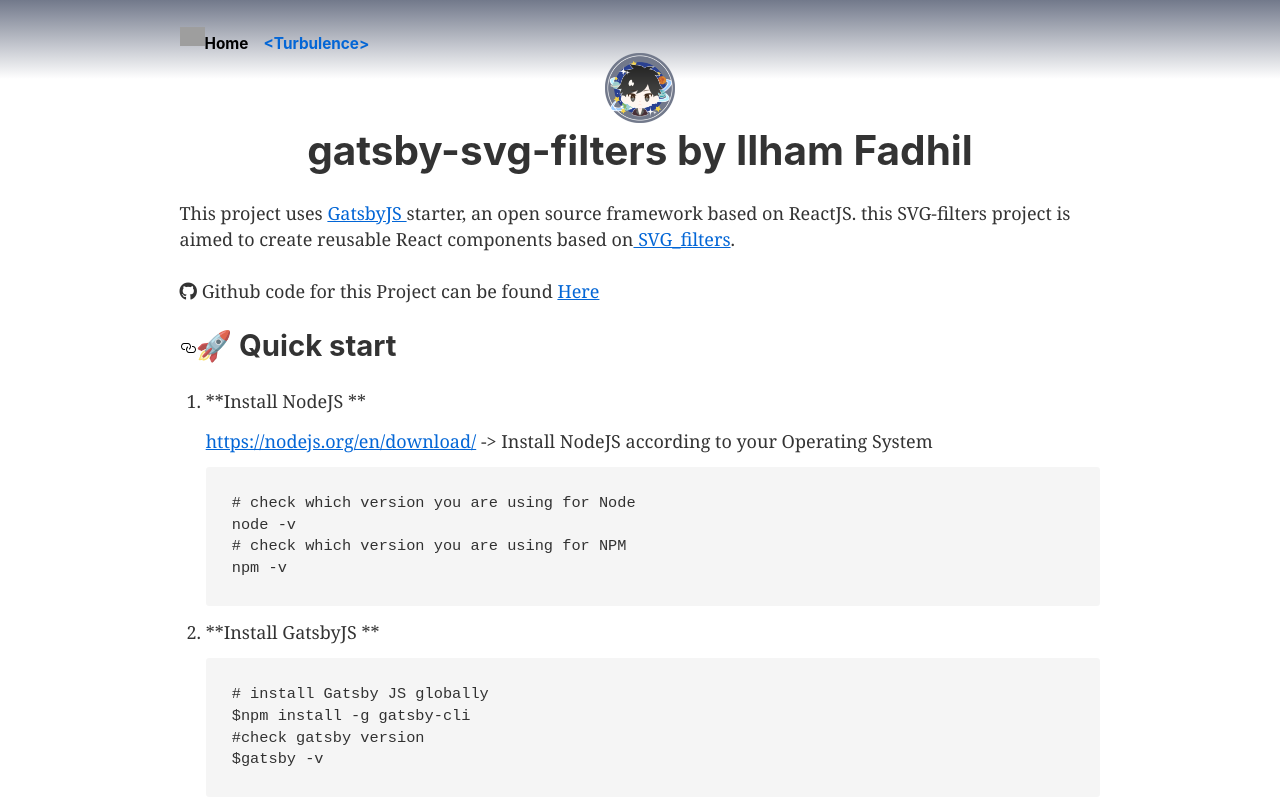
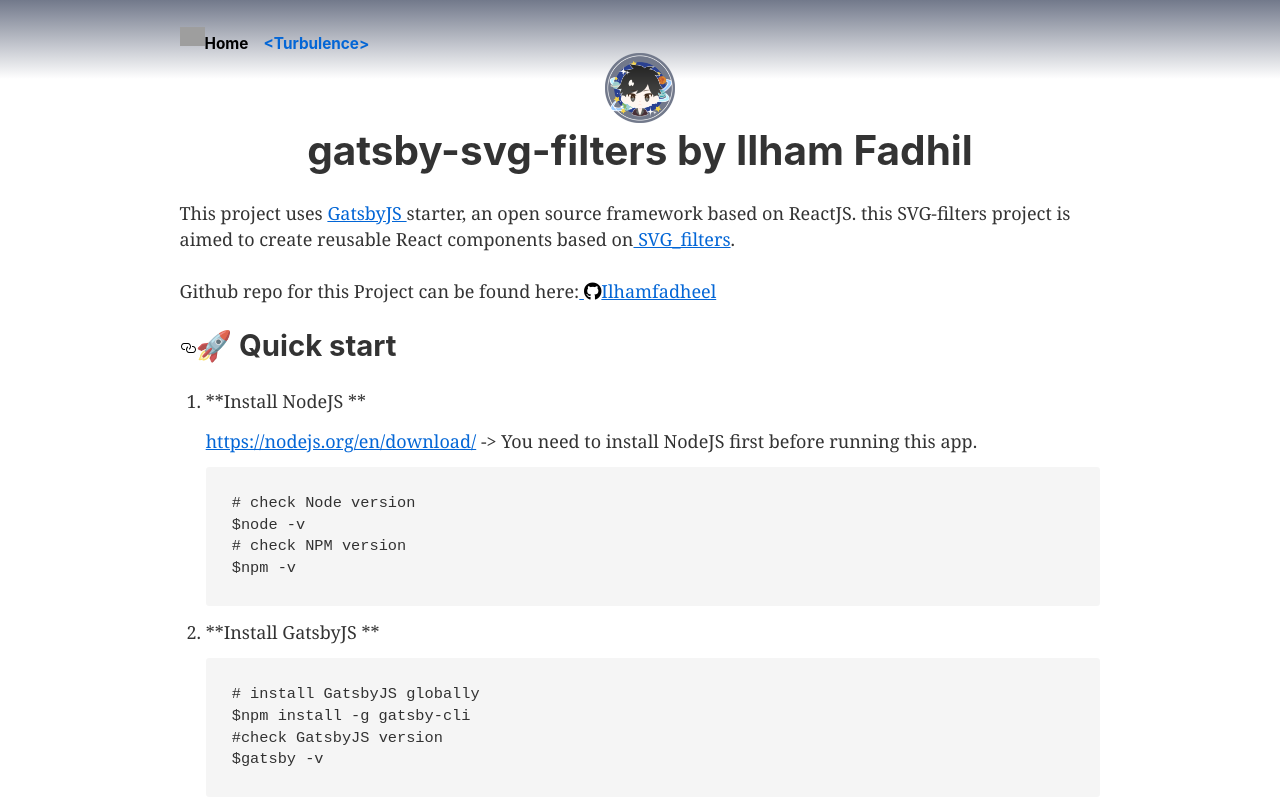
Before and after one commit to ilhamfadheel/gatsby-svg-filters, a Gatsby site: page / in a window 1280 px wide. Shown: the top 800 px of the page. Built offline with nearby package versions, Linux system fonts and the light colour scheme; Gatsby itself is replaced by a stand-in of ours; grey boxes are pictures that could not be loaded.

Commit message:
udpate index

```diff
--- a/src/components/turbulence.css
+++ b/src/components/turbulence.css
@@ -1,7 +1,5 @@
 .backgroundbeach {
-    margin: auto;
-    height: 356px;
-    width: 634px;
+    max-width: "100",
     background-image: url("../images/sea.jpg");
     background-size: cover;
   }
--- a/src/pages/index.js
+++ b/src/pages/index.js
@@ -17,28 +17,30 @@
 </h1>
 <p>This project uses <a href="https://www.gatsbyjs.org/" rel="nofollow"> GatsbyJS </a>
 starter, an open source framework based on ReactJS. this SVG-filters project is aimed to create reusable React components based on
-<a href="//www.w3schools.com/graphics/svg_filters_intro.aspthat" rel="nofollow"> SVG_filters</a>.
+<a href="//www.w3schools.com/graphics/svg_filters_intro.asp" rel="nofollow"> SVG_filters</a>.
 </p>
-<p><i className="fab fa-github"></i> Github code for this Project can be found <a href="https://github.com/ilhamfadheel/gatsby-svg-filters" rel="nofollow"> Here </a>
+<p> Github repo for this Project can be found here:
+   <a href="https://github.com/ilhamfadheel/gatsby-svg-filters" rel="nofollow"> <i className="fab fa-github" style={{color: `black`}}></i>Ilhamfadheel </a>
 </p>
-<h2><a id="user-content--quick-start" class="anchor" aria-hidden="true" href="#-quick-start"><svg class="octicon octicon-link" viewBox="0 0 16 16" version="1.1" width="16" height="16" aria-hidden="true"><path fill-rule="evenodd" d="M4 9h1v1H4c-1.5 0-3-1.69-3-3.5S2.55 3 4 3h4c1.45 0 3 1.69 3 3.5 0 1.41-.91 2.72-2 3.25V8.59c.58-.45 1-1.27 1-2.09C10 5.22 8.98 4 8 4H4c-.98 0-2 1.22-2 2.5S3 9 4 9zm9-3h-1v1h1c1 0 2 1.22 2 2.5S13.98 12 13 12H9c-.98 0-2-1.22-2-2.5 0-.83.42-1.64 1-2.09V6.25c-1.09.53-2 1.84-2 3.25C6 11.31 7.55 13 9 13h4c1.45 0 3-1.69 3-3.5S14.5 6 13 6z"></path></svg></a><g-emoji class="g-emoji" alias="rocket" fallback-src="https://github.githubassets.com/images/icons/emoji/unicode/1f680.png">🚀</g-emoji> Quick start</h2>
+<h2><a id="user-content--quick-start" class="anchor" aria-hidden="true" href="#-quick-start"><svg class="octicon octicon-link" viewBox="0 0 16 16" version="1.1" width="16" height="16" aria-hidden="true"><path fill-rule="evenodd" d="M4 9h1v1H4c-1.5 0-3-1.69-3-3.5S2.55 3 4 3h4c1.45 0 3 1.69 3 3.5 0 1.41-.91 2.72-2 3.25V8.59c.58-.45 1-1.27 1-2.09C10 5.22 8.98 4 8 4H4c-.98 0-2 1.22-2 2.5S3 9 4 9zm9-3h-1v1h1c1 0 2 1.22 2 2.5S13.98 12 13 12H9c-.98 0-2-1.22-2-2.5 0-.83.42-1.64 1-2.09V6.25c-1.09.53-2 1.84-2 3.25C6 11.31 7.55 13 9 13h4c1.45 0 3-1.69 3-3.5S14.5 6 13 6z"></path></svg></a><g-emoji class="g-emoji" alias="rocket" fallback-src="https://github.githubassets.com/images/icons/emoji/unicode/1f680.png">
+  🚀</g-emoji> Quick start</h2>
 <ol>
 <li>
 <p>**Install NodeJS **</p>
 <p><a href="https://nodejs.org/en/download/" rel="nofollow">https://nodejs.org/en/download/
-</a> -&gt; Install NodeJS according to your Operating System</p>
+</a> -&gt; You need to install NodeJS first before running this app.</p>
 <div class="highlight highlight-source-shell"><pre><span class="pl-c">
-  <span class="pl-c">#</span> check which version you are using for Node</span>
-<br/>node -v<br/>
-<span class="pl-c"><span class="pl-c">#</span> check which version you are using for NPM</span>
-<br/>npm -v</pre></div>
+  <span class="pl-c">#</span> check Node version</span>
+<br/>$node -v<br/>
+<span class="pl-c"><span class="pl-c">#</span> check NPM version</span>
+<br/>$npm -v</pre></div>
 </li>
 <li>
 <p>**Install GatsbyJS **</p>
 <div class="highlight highlight-source-shell"><pre><span class="pl-c">
-  <span class="pl-c">#</span> install Gatsby JS globally</span>
+  <span class="pl-c">#</span> install GatsbyJS globally</span>
 <br/>$npm install -g gatsby-cli<br/>
-<span class="pl-c"><span class="pl-c">#</span>check gatsby version</span>
+<span class="pl-c"><span class="pl-c">#</span>check GatsbyJS version</span>
 <br/>$gatsby -v</pre></div>
 </li>
 <li>
```
